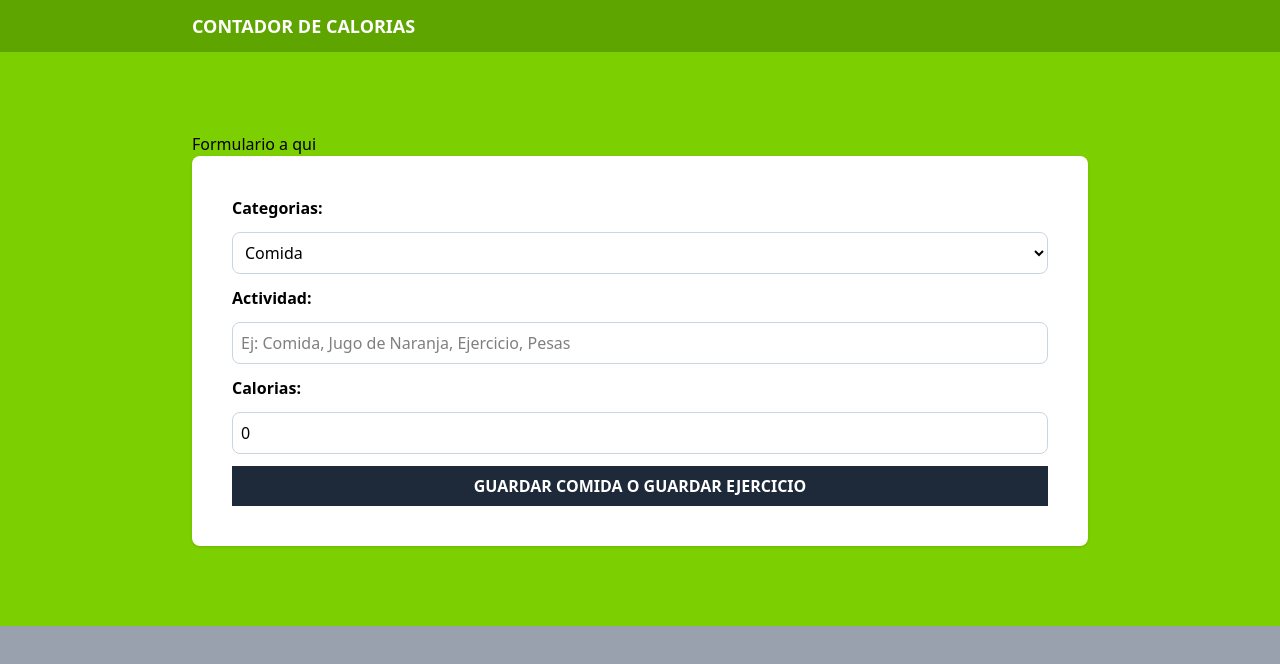
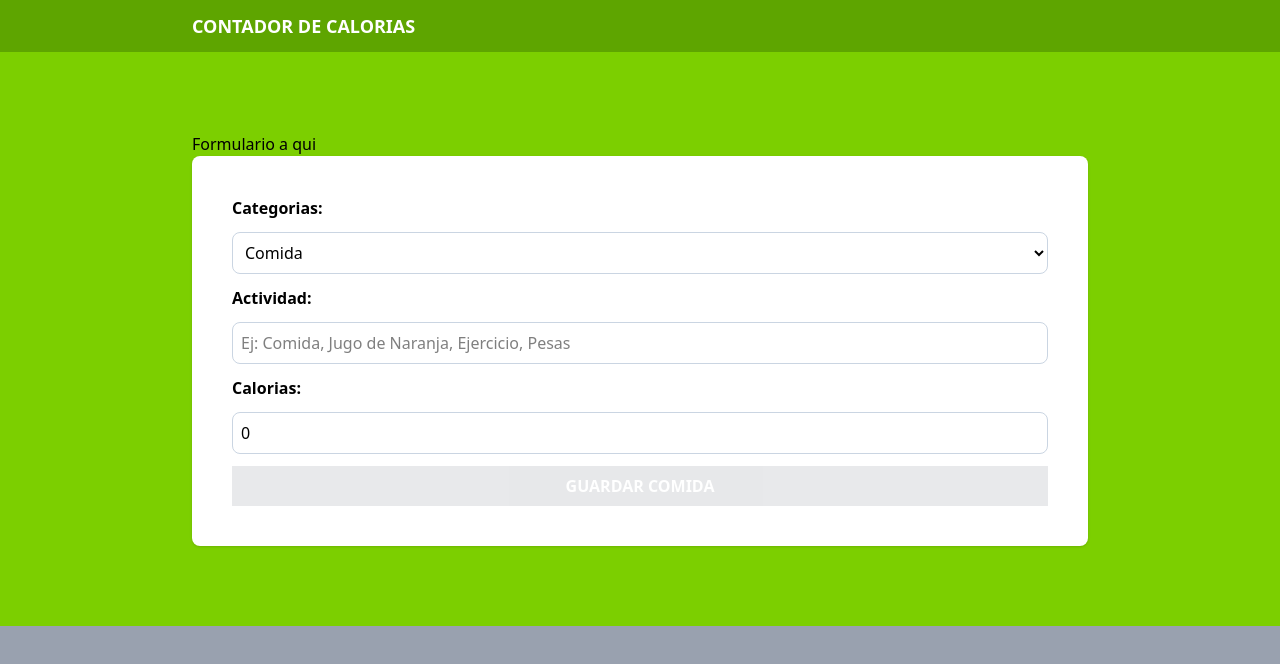
Before and after one commit to Wilson-8/calories-traker, a React (Vite) app: page / in a window 1280 px wide. Shown: the top 664 px of the page. Built offline with nearby package versions, Linux system fonts and the light colour scheme.

Commit message:
cap-140 validacion y condicional

```diff
--- a/src/components/Form.tsx
+++ b/src/components/Form.tsx
@@ -1,4 +1,4 @@
-import { useState } from "react";
+import {  useState } from "react";
 import { categories } from "../data/categories";
 import type { Activity } from "../types";
 
@@ -18,6 +18,13 @@
       ...activity,
       [e.target.id]: isNumberFiel ? +e.target.value : e.target.value
     })
+  }
+
+  const isValidActivity =() => {
+    const {name, calorias} = activity
+    return (
+      name.trim() !== '' && calorias > 0
+    )
   }
 
   return (
@@ -66,8 +73,9 @@
               </div>
 
               <input type="submit"
-              className="bg-gray-800 hover:bg-gray-900 w-full p-2 font-bold uppercase text-white cursor-pointer"
-              value={'Guardar Comida o Guardar Ejercicio'}
+              className="bg-gray-800 hover:bg-gray-900 w-full p-2 font-bold uppercase text-white cursor-pointer disabled:opacity-10"
+              value={activity.category === 1 ? 'Guardar Comida' : 'Guardar Ejercicio'}
+              disabled={!isValidActivity()}
               />
 
         </div>
```
Also changed, not shown: notes.txt.
